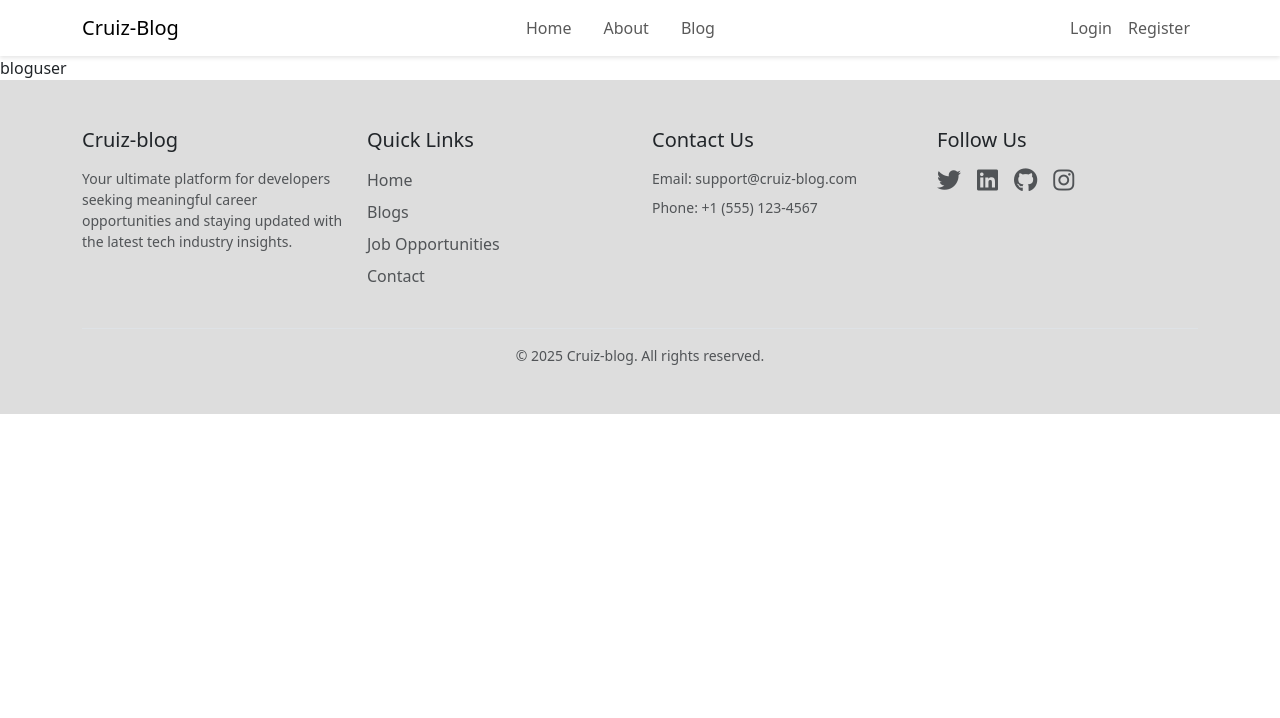
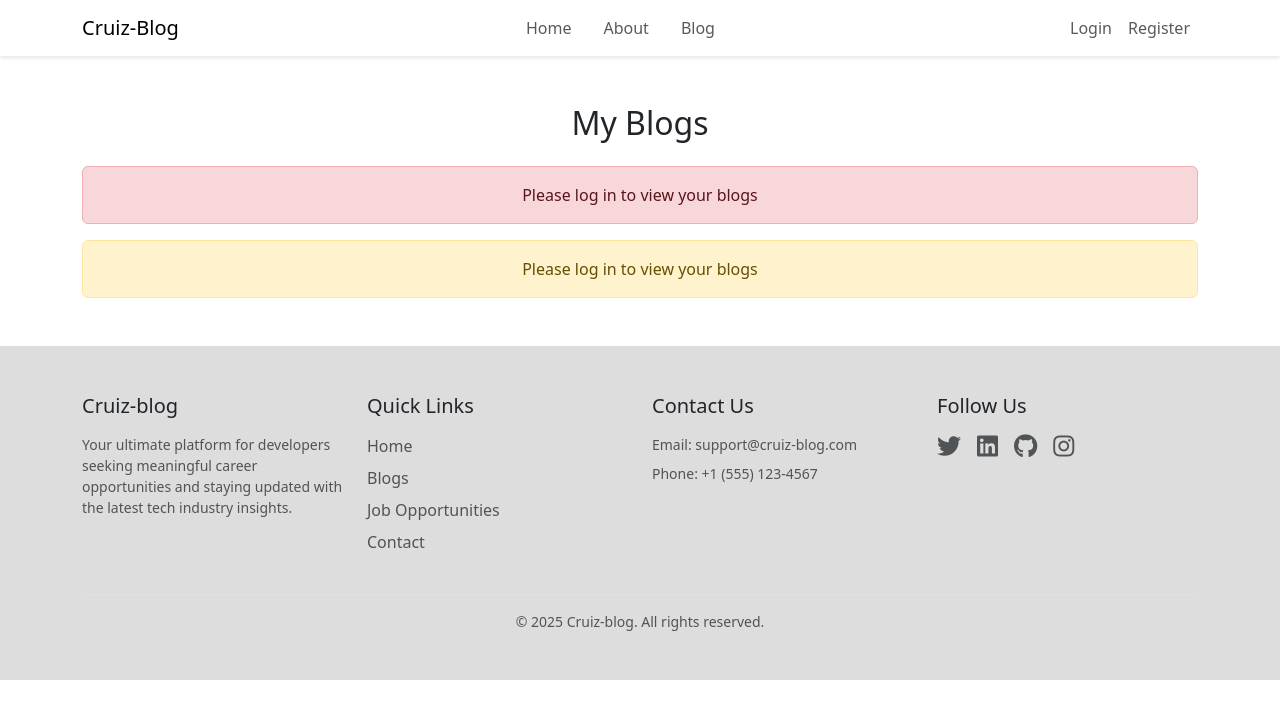
Before and after one commit to Omoade-tech/Blog, a Vue app in the folder frontend/: page /dashboard in a window 1280 px wide. Shown: the top 718 px of the page. Built offline with nearby package versions, Linux system fonts and the light colour scheme.

Commit message:
myblogspost

```diff
--- /dev/null
+++ b/frontend/src/components/MyBlog.vue
@@ -0,0 +1,69 @@
+<template>
+  <div class="container my-5">
+    <h2 class="text-center mb-4">My Blogs</h2>
+
+    <div v-if="isLoading" class="text-center">
+      <div class="spinner-border" role="status">
+        <span class="sr-only">Loading...</span>
+      </div>
+    </div>
+
+    <div v-if="error" class="alert alert-danger text-center">{{ error }}</div>
+
+    <div v-if="!authStore?.isAuthenticated" class="alert alert-warning text-center">
+      Please log in to view your blogs
+    </div>
+
+    <div v-for="blog in blogs" :key="blog.id" class="card mb-5">
+      <h5 class="card-header">Posted by: {{ blog.authorName }}</h5>
+      <div class="card-body">
+        <h5 class="card-title">{{ blog.title }}</h5>
+        <p class="card-text">{{ blog.content }}</p>
+      </div>
+    </div>
+  </div>
+</template>
+
+<script>
+import { useAuthStore } from '@/stores/Auth.js';
+
+export default {
+  data() {
+    return {
+      isLoading: false,
+      error: null,
+      blogs: [],
+      authStore: null
+    };
+  },
+  methods: {
+    async loadMyBlogs() {
+      this.isLoading = true;
+      try {
+        // Check if user is authenticated first
+        if (!this.authStore.isAuthenticated) {
+          this.error = 'Please log in to view your blogs';
+          console.log('User not authenticated, cannot load blogs');
+          return;
+        }
+
+        await this.authStore.fetchMyBlogs();
+        this.blogs = this.authStore.userBlogs;
+      } catch (error) {
+        this.error = error.message || 'Failed to fetch blogs';
+        console.error('Error loading blogs:', error);
+      } finally {
+        this.isLoading = false;
+      }
+    }
+  },
+  created() {
+    this.authStore = useAuthStore();
+    this.loadMyBlogs();
+  }
+};
+</script>
+
+<style scoped>
+/* Add styles here */
+</style>
--- a/frontend/src/main.js
+++ b/frontend/src/main.js
@@ -2,6 +2,7 @@ import { createApp } from 'vue';
 import { createPinia } from 'pinia';
 import Toast from "vue-toastification";
 import "vue-toastification/dist/index.css";
+// import MyBlog from '@/components/MyBlog.vue';
 
 import App from './App.vue'
 import router from './router'
@@ -18,6 +19,7 @@ const app = createApp(App)
 
 app.use(createPinia())
 app.use(router)
+// app.component('MyBlog', MyBlog)
 app.use(Toast);
 
 // Mount the app to the DOM
--- a/frontend/src/services/api.js
+++ b/frontend/src/services/api.js
@@ -181,12 +181,12 @@ export default {
         return apiClient.get('/blogs');
     },
 
-    getUserBlogs(userId) {
-        return apiClient.get(`/blogs/user/${userId}`);
-    },
+    // getUserBlogs(userId) {
+    //     return apiClient.get(`/blogs/user/${userId}`);
+    // },
 
     getMyBlogs() {
-        return apiClient.get('/blogs/my-blogs');
+        return apiClient.get('/my-blogs');
     },
 
     createBlog(blogData) {
--- a/frontend/src/views/DashBoard.vue
+++ b/frontend/src/views/DashBoard.vue
@@ -1,15 +1,18 @@
 <template>
     <div>
-bloguser
+        <MyBlog />
     </div>
 </template>
 
 <script>
-    export default {
+import MyBlog from '@/components/MyBlog.vue';
 
+export default {
+    components: {
+        MyBlog
     }
+};
 </script>
 
-<style lang="scss" scoped>
-
+<style scoped>
 </style>
```
